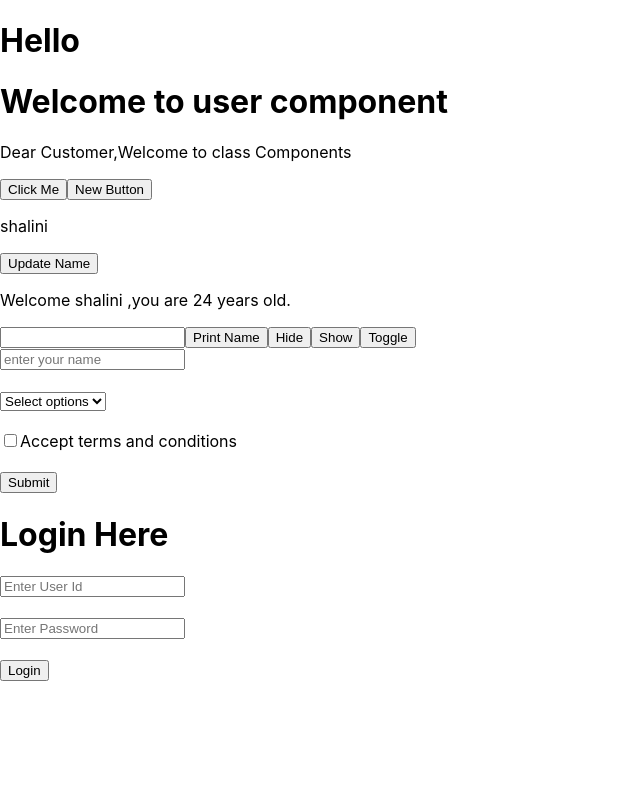
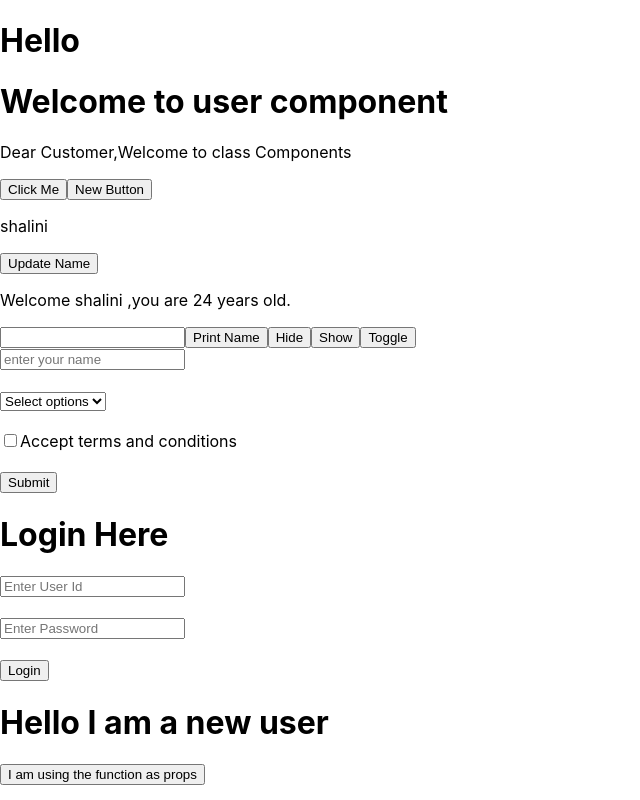
Before and after one commit to shalini47ch/React-Revision, a React (Create React App) app: page / in a window 1280 px wide. Shown: the whole page, without its empty margins (0-640 px from the left). Built offline with nearby package versions, Linux system fonts and the light colour scheme.

Commit message:
functions passed as props

```diff
--- a/src/App.js
+++ b/src/App.js
@@ -3,6 +3,7 @@ import Customer from "./components/Customer";
 import { React, useState } from "react";
 import Students from "./components/Students";
 import Login from "./components/Login"
+import NewUser from "./components/Newuser";
 
 function App() {
   const [name, updateName] = useState("shalini");
@@ -32,6 +33,9 @@ function App() {
     console.log(tnc);
     console.log(interest);
     e.preventDefault();
+  }
+  function getInfo(){
+    alert("I will provide the info");
   }
 
   return (
@@ -71,6 +75,7 @@ function App() {
         <button type="submit">Submit</button>
       </form>
       <Login/>
+      <NewUser data={getInfo}/>
     </div>
   );
 }
--- /dev/null
+++ b/src/components/Newuser.jsx
@@ -0,0 +1,11 @@
+//create this function to use the function from the parent component that is use the function from App.js to here
+
+function NewUser(props){
+    return(
+        <>
+        <h1>Hello I am a new user</h1>
+        <button onClick={props.data}>I am using the function as props</button>
+        </>
+    )
+}
+export default NewUser
```
